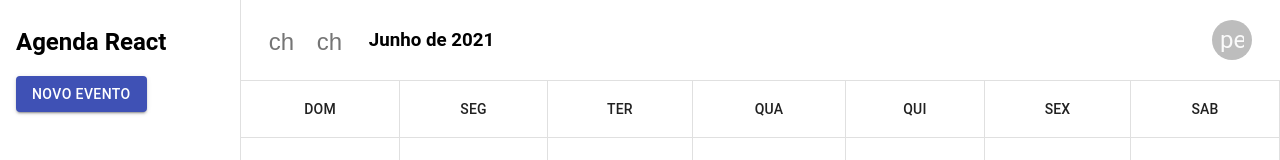
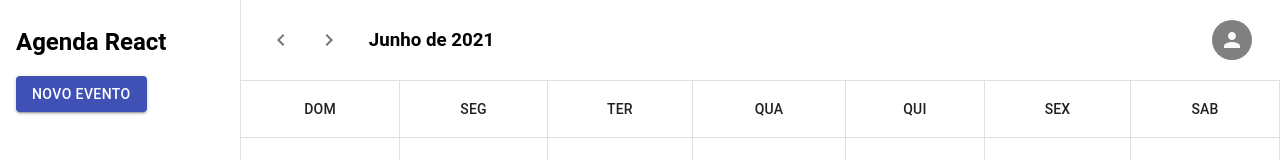
Before and after one commit to JuliaJPereira/agenda-react, a React (Create React App) app: page / in a window 1280 px wide. Shown: the top 160 px of the page. Built offline with nearby package versions, Linux system fonts and the light colour scheme.

Commit message:
Ajustes ícones

```diff
--- a/package.json
+++ b/package.json
@@ -7,6 +7,7 @@
     "@emotion/styled": "^11.11.0",
     "@fontsource/roboto": "^5.0.8",
     "@material-ui/core": "^4.12.4",
+    "@material-ui/icons": "^4.11.3",
     "@mui/icons-material": "^5.15.11",
     "@testing-library/jest-dom": "^5.17.0",
     "@testing-library/react": "^13.4.0",
--- a/src/app/CalendarScreen.tsx
+++ b/src/app/CalendarScreen.tsx
@@ -10,8 +10,10 @@ import Button from '@material-ui/core/Button';
 import IconButton from '@material-ui/core/IconButton';
 import FormControlLabel from '@material-ui/core/FormControlLabel';
 import Checkbox from '@material-ui/core/Checkbox';
-import Icon from '@material-ui/core/Icon';
 import Avatar from '@material-ui/core/Avatar';
+import ChevronLeftIcon from '@material-ui/icons/ChevronLeft';
+import ChevronRightIcon from '@material-ui/icons/ChevronRight';
+import PersonIcon from '@material-ui/icons/Person';
 
 const DAYS_OF_WEEK = ['DOM', 'SEG', 'TER', 'QUA', 'QUI', 'SEX', 'SAB'];
 
@@ -52,18 +54,18 @@ export function CalendarScreen() {
         >
           <Box>
             <IconButton aria-label="Mês anterior">
-              <Icon>chevron_left</Icon>
+              <ChevronLeftIcon />
             </IconButton>
             <IconButton aria-label="Próximo mês">
-              <Icon>chevron_right</Icon>
+              <ChevronRightIcon />
             </IconButton>
           </Box>
           <Box style={{ flex: '1', marginLeft: '16px' }} component="h3">
             Junho de 2021
           </Box>
           <IconButton aria-label="Usuário">
-            <Avatar>
-              <Icon>person</Icon>
+            <Avatar style={{ backgroundColor: 'grey' }}>
+              <PersonIcon />
             </Avatar>
           </IconButton>
         </Box>
```
Also changed, not shown: 1 other file (tests, documents, lock files or other folders).
